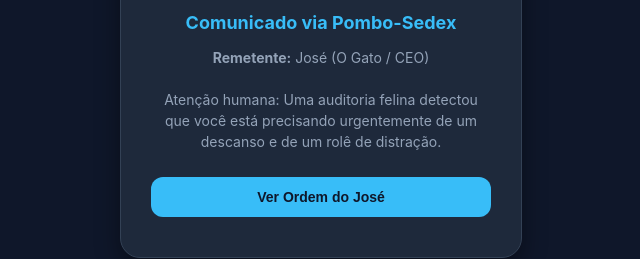
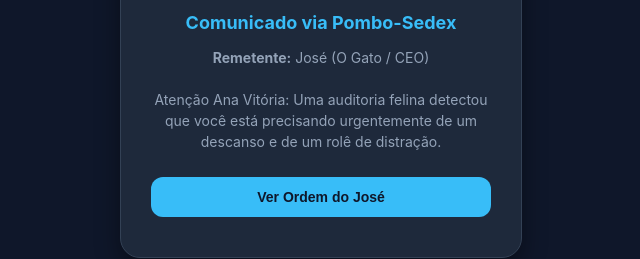
Before and after one commit to limagrazielly064-tech/atualiza-o, a plain HTML site: page index.html in a window 1280 px wide. Shown: the part 318-577 px from the top of the page, 319-959 px from the left. Drawn offline with Linux system fonts and the light colour scheme.

Commit message:
Update index.html

```diff
--- a/index.html
+++ b/index.html
@@ -77,7 +77,7 @@
     <div class="card" id="etapa-1">
         <div class="icone-gato">🐈‍⬛📦</div>
         <h2>Comunicado via Pombo-Sedex</h2>
-        <p><strong>Remetente:</strong> José (O Gato / CEO)<br><br>Atenção humana: Uma auditoria felina detectou que você está precisando urgentemente de um descanso e de um rolê de distração.</p>
+        <p><strong>Remetente:</strong> José (O Gato / CEO)<br><br>Atenção Ana Vitória: Uma auditoria felina detectou que você está precisando urgentemente de um descanso e de um rolê de distração.</p>
         <button class="btn-opcao" onclick="proximo(2)">Ver Ordem do José</button>
     </div>
 
```
